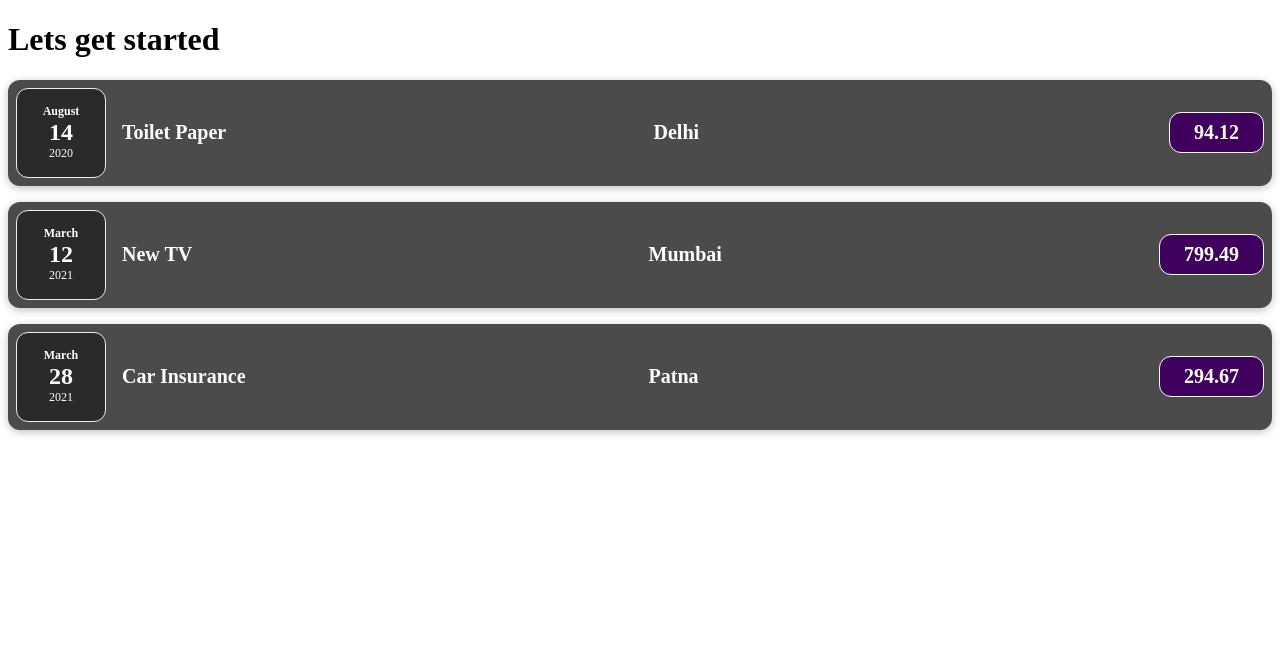
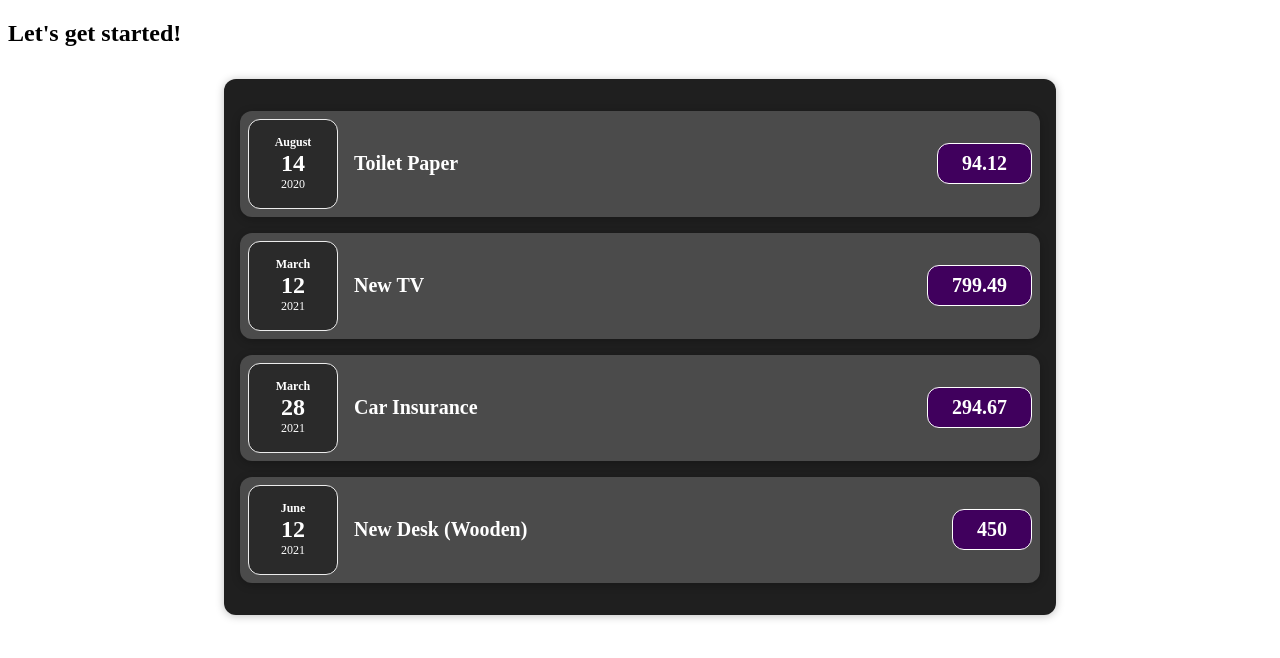
Before and after one commit to Rahulraj186/Expense-Tracker-React, a React (Create React App) app: page / in a window 1280 px wide. Shown: the top 658 px of the page. Built offline with nearby package versions, Linux system fonts and the light colour scheme.

Commit message:
adding card and organising files

```diff
--- a/src/App.js
+++ b/src/App.js
@@ -1,4 +1,4 @@
-import ExpenseItems from "./Components/ExpenseItems";
+import Expenses from "./Components/Expenses/Expenses";
 
 function App() {
   const expenses = [
@@ -33,25 +33,8 @@
   ];
   return (
     <div>
-      <h1>Lets get started</h1>
-      <ExpenseItems
-        title={expenses[0].title}
-        amount={expenses[0].amount}
-        date={expenses[0].date}
-        location={expenses[0].location}
-      ></ExpenseItems>
-      <ExpenseItems
-        title={expenses[1].title}
-        amount={expenses[1].amount}
-        date={expenses[1].date}
-        location={expenses[1].location}
-      ></ExpenseItems>
-      <ExpenseItems
-        title={expenses[2].title}
-        amount={expenses[2].amount}
-        date={expenses[2].date}
-        location={expenses[2].location}
-      ></ExpenseItems>
+      <h2>Let's get started!</h2>
+      <Expenses items={expenses} />
     </div>
   );
 }
--- /dev/null
+++ b/src/Components/Expenses/Expenses.css
@@ -0,0 +1,7 @@
+.expenses {
+  padding: 1rem;
+  background-color: rgb(31, 31, 31);
+  margin: 2rem auto;
+  width: 50rem;
+  max-width: 95%;
+}
--- /dev/null
+++ b/src/Components/Expenses/Expenses.js
@@ -0,0 +1,34 @@
+import React from "react";
+
+import ExpenseItem from "./ExpenseItems";
+import Card from "../UI/Card";
+import "./Expenses.css";
+
+const Expenses = (props) => {
+  return (
+    <Card className="expenses">
+      <ExpenseItem
+        title={props.items[0].title}
+        amount={props.items[0].amount}
+        date={props.items[0].date}
+      />
+      <ExpenseItem
+        title={props.items[1].title}
+        amount={props.items[1].amount}
+        date={props.items[1].date}
+      />
+      <ExpenseItem
+        title={props.items[2].title}
+        amount={props.items[2].amount}
+        date={props.items[2].date}
+      />
+      <ExpenseItem
+        title={props.items[3].title}
+        amount={props.items[3].amount}
+        date={props.items[3].date}
+      />
+    </Card>
+  );
+};
+
+export default Expenses;
--- /dev/null
+++ b/src/Components/UI/Card.js
@@ -0,0 +1,11 @@
+import React from "react";
+
+import "./card.css";
+
+const Card = (props) => {
+  const classes = "card " + props.className;
+
+  return <div className={classes}>{props.children}</div>;
+};
+
+export default Card;
--- /dev/null
+++ b/src/Components/UI/card.css
@@ -0,0 +1,4 @@
+.card {
+  border-radius: 12px;
+  box-shadow: 0 1px 8px rgba(0, 0, 0, 0.25);
+}
```
Also changed, not shown: src/Components/Expenses/ExpenseDate.css (renamed from src/Components/ExpenseDate.css), src/Components/Expenses/ExpenseDate.js (renamed from src/Components/ExpenseDate.js), src/Components/Expenses/ExpenseDetails.js (renamed from src/Components/ExpenseDetails.js), src/Components/Expenses/ExpenseItems.css (renamed from src/Components/ExpenseItems.css), src/Components/Expenses/ExpenseItems.js (renamed from src/Components/ExpenseItems.js).
